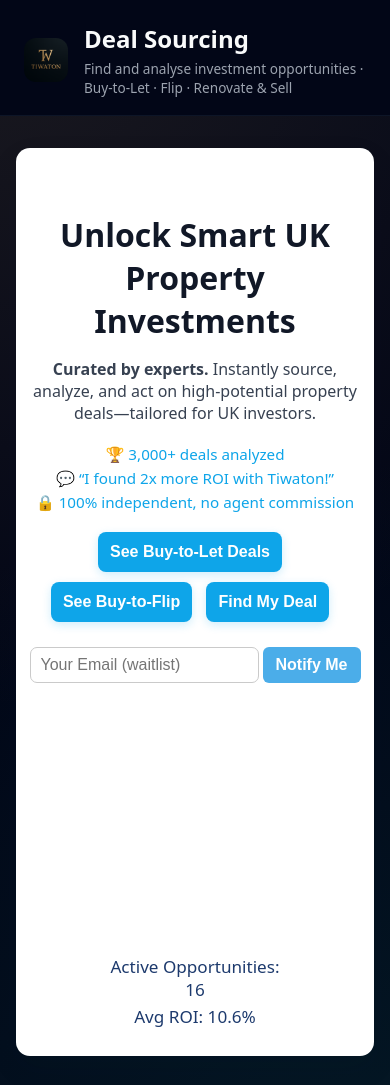
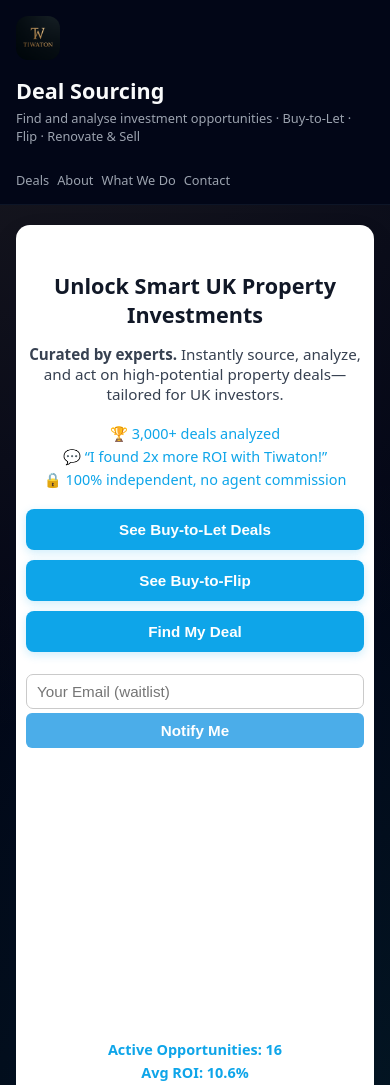
Before and after one commit to Coolzymccooy/DealSourcing_Tiwaton, a plain HTML site: page index.html in a window 390 px wide. Shown: the top 1085 px of the page. Drawn offline with Linux system fonts and the light colour scheme; no server answers.

Commit message:
updated css for mobile compatibility

```diff
--- a/css/styles.css
+++ b/css/styles.css
@@ -109,28 +109,27 @@
 ------------------------- */
 .hero-section {
     text-align: center;
-    padding: 42px 10px 32px 10px; /* reduced from 60px/38px */
-    background: #ffffff; /* clean white instead of gradient */
+    padding: 42px 10px 32px 10px;
+    background: #ffffff;
     border-radius: 14px;
     margin: 32px auto 36px;
     box-shadow: 0 12px 30px rgba(15, 23, 42, 0.08);
-    color: #111827; /* dark text for contrast */
+    color: #111827;
     max-width: 680px;
 }
 
     .hero-section h2 {
-        color: #111827; /* matches page text */
-        font-size: 2rem; /* smaller from 2.2em */
+        color: #111827;
+        font-size: 2rem;
         margin-bottom: 10px;
         font-weight: 700;
     }
 
     .hero-section p {
-        color: #374151; /* softer grey */
-        font-size: 1rem; /* smaller from 1.12em */
+        color: #374151;
+        font-size: 1rem;
         margin-bottom: 20px;
     }
-
 
 .hero-proofs {
     margin: 16px auto 20px auto;
@@ -138,17 +137,22 @@
     justify-content: center;
     gap: 1.2em;
     flex-wrap: wrap;
-    font-size: 0.95em; /* smaller from 1.08em */
-    color: #0ea5e9; /* bright teal accent */
+    font-size: 0.95em;
+    color: #0ea5e9;
 }
 
-.strategy-btn, #start-quiz-btn {
+.hero-actions {
+    margin-bottom: 34px;
+}
+
+.strategy-btn,
+#start-quiz-btn {
     margin: 0 10px 10px 0;
-    padding: 12px 24px; /* smaller from 16px 30px */
-    font-size: 1em; /* smaller from 1.18em */
+    padding: 12px 24px;
+    font-size: 1em;
     border-radius: 8px;
     border: none;
-    background: #0ea5e9; /* teal matches theme */
+    background: #0ea5e9;
     color: #fff;
     font-weight: 600;
     cursor: pointer;
@@ -157,21 +161,11 @@
     display: inline-block;
 }
 
-    .strategy-btn:hover, #start-quiz-btn:hover {
+    .strategy-btn:hover,
+    #start-quiz-btn:hover {
         background: #0284c7;
         transform: translateY(-2px) scale(1.03);
     }
-
-.hero-stats {
-    margin-top: 8px;
-    font-size: 0.95em; /* smaller from 1.07em */
-    font-weight: 600;
-    color: #0ea5e9; /* teal accent */
-    display: flex;
-    justify-content: center;
-    gap: 1.4em;
-}
-
 
 .waitlist-form {
     display: inline-flex;
@@ -230,38 +224,12 @@
 
 .hero-stats {
     margin-top: 8px;
-    font-size: 1.07em;
-    font-weight: 500;
-    color: #1d3a6d;
+    font-size: 0.95em;
+    font-weight: 600;
+    color: #0ea5e9;
     display: flex;
     justify-content: center;
     gap: 1.4em;
-}
-
-@media (max-width:600px) {
-    .hero-section {
-        padding: 38px 6px 20px 6px;
-    }
-
-    #uk-map-container {
-        max-width: 180px;
-        margin-top: 14px;
-    }
-
-    .strategy-btn, #start-quiz-btn {
-        font-size: 1em;
-        padding: 11px 12px;
-    }
-
-    .hero-proofs, .hero-stats {
-        flex-direction: column;
-        gap: 4px;
-    }
-
-    .waitlist-form {
-        margin-left: 0;
-        margin-top: 15px;
-    }
 }
 
 /* ------------------------
@@ -448,6 +416,7 @@
         outline: 2px solid #22e3ff;
         outline-offset: 3px;
     }
+
 /* Card top – gold gradient */
 .card-top {
     padding: 1.6rem 1.2rem;
@@ -460,22 +429,13 @@
 .card-type {
     font-size: 1.05rem;
     font-weight: 600;
-    color: #f9fafb; /* white on gold */
+    color: #f9fafb;
 }
 
 .card-badge {
     position: absolute;
     top: 1.2rem;
     right: 1.2rem;
-    padding: 0.35rem 0.9rem;
-    border-radius: 999px;
-    background: rgba(15, 23, 42, 0.9);
-    border: 1px solid rgba(249, 250, 251, 0.4);
-    font-size: 0.8rem;
-    color: #f9fafb;
-}
-
-.card-badge {
     padding: 0.2rem 0.6rem;
     border-radius: 999px;
     font-size: 0.75rem;
@@ -519,6 +479,7 @@
     font-size: 0.95rem;
     color: rgba(249, 250, 251, 0.9);
 }
+
 /* Card bottom */
 .card-bottom {
     padding: 0.9rem 1.2rem 1rem;
@@ -552,6 +513,7 @@
     font-size: 0.8rem;
     color: #9ca3af;
 }
+
 /* ROI panel in card */
 .roi-panel {
     margin-top: 0.8rem;
@@ -598,7 +560,7 @@
 }
 
 /* ------------------------
-   Modal
+   Modal container
 ------------------------- */
 .modal-backdrop {
     position: fixed;
@@ -646,6 +608,7 @@
     background: transparent;
     color: #9ca3af;
 }
+
 /* Tabs */
 .tabs {
     display: flex;
@@ -680,20 +643,16 @@
     .tab.active::after {
         width: 100%;
     }
+
 /* Modal subtitle */
 .calc-subtitle {
     margin: 0.6rem 0 0.8rem;
-    font-size: 0.95rem;
+    font-size: 1rem;
     font-weight: 600;
-    color: #e1c88d;
+    color: #e5e7eb;
 }
 
-.calc-subtitle {
-    font-size: 1rem;
-    margin-bottom: 0.5rem;
-    color: #e5e7eb;
-}
-/* === External Listing Link === */
+/* External listing link */
 .deal-link {
     display: inline-flex;
     align-items: center;
@@ -743,6 +702,7 @@
         border-color: #22e3ff;
         box-shadow: 0 0 0 1px #22e3ff;
     }
+
 /* Result panel */
 .calc-result-panel {
     margin-top: 1rem;
@@ -816,33 +776,145 @@
     opacity: 0.9;
 }
 
-/* ------------------------
+/* ========================
    Responsive tweaks
-------------------------- */
+======================== */
+
+/* Tablets / small laptops */
 @media (max-width: 900px) {
+    .main-nav {
+        margin-left: 0;
+        flex-wrap: wrap;
+        gap: 0.9rem;
+        font-size: 0.85rem;
+    }
+
     .form-grid {
         grid-template-columns: repeat(2, minmax(0, 1fr));
     }
+}
+
+/* Phones & small tablets */
+@media (max-width: 768px) {
+    body {
+        font-size: 0.95rem;
+    }
+
+    main {
+        max-width: 100%;
+        padding: 0 1rem 2rem;
+        margin: 0 auto 2rem;
+    }
+
+    /* Header stacks */
+    #app-header {
+        flex-direction: column;
+        align-items: flex-start;
+        padding: 1rem 1rem 0.75rem;
+    }
+
+    .header-text h1 {
+        font-size: 1.35rem;
+    }
+
+    .header-text p {
+        font-size: 0.8rem;
+    }
 
     .main-nav {
-        display: none; /* simplest for now on small screens */
-    }
-}
-
-@media (max-width: 600px) {
-    main {
-        padding: 0 1rem 2rem;
+        width: 100%;
+        margin-left: 0;
+        margin-top: 0.6rem;
+        justify-content: flex-start;
+        flex-wrap: wrap;
+        gap: 0.75rem;
+        font-size: 0.85rem;
     }
 
+    /* Hero */
+    .hero-section {
+        margin: 1.25rem auto 1.5rem;
+        padding: 28px 10px 20px;
+        max-width: 100%;
+    }
+
+        .hero-section h2 {
+            font-size: 1.5rem;
+        }
+
+        .hero-section p {
+            font-size: 0.95rem;
+        }
+
+    .hero-proofs,
+    .hero-stats {
+        flex-direction: column;
+        gap: 4px;
+        align-items: center;
+    }
+
+    .strategy-btn,
+    #start-quiz-btn {
+        width: 100%;
+        justify-content: center;
+    }
+
+    .waitlist-form {
+        flex-direction: column;
+        align-items: stretch;
+        width: 100%;
+        margin: 12px 0 0;
+    }
+
+        .waitlist-form input[type="email"],
+        .waitlist-form button {
+            width: 100%;
+        }
+
+    /* Filters & deals */
     #filters {
-        padding: 0.9rem;
+        padding: 0.85rem;
+        gap: 0.75rem;
+    }
+
+    .filter-group {
+        min-width: 100%;
+    }
+
+    #property-list {
+        grid-template-columns: 1fr;
+    }
+
+    .property-card {
+        box-shadow: 0 8px 22px rgba(0, 0, 0, 0.7);
+    }
+
+    /* Modal */
+    .calculator-modal {
+        width: 96%;
+        padding: 1rem 1rem 1.1rem;
     }
 
     .form-grid {
         grid-template-columns: 1fr;
     }
 
-    .calculator-modal {
-        padding: 1.1rem 1.1rem 1.3rem;
+    /* Footer */
+    .footer-inner {
+        flex-direction: column;
+        gap: 0.4rem;
+        text-align: left;
     }
 }
+
+/* Very small phones */
+@media (max-width: 480px) {
+    .main-nav {
+        font-size: 0.8rem;
+        gap: 0.5rem;
+    }
+
+    .hero-section h2 {
+        font-size: 1.35rem;
+    }
+}
```
